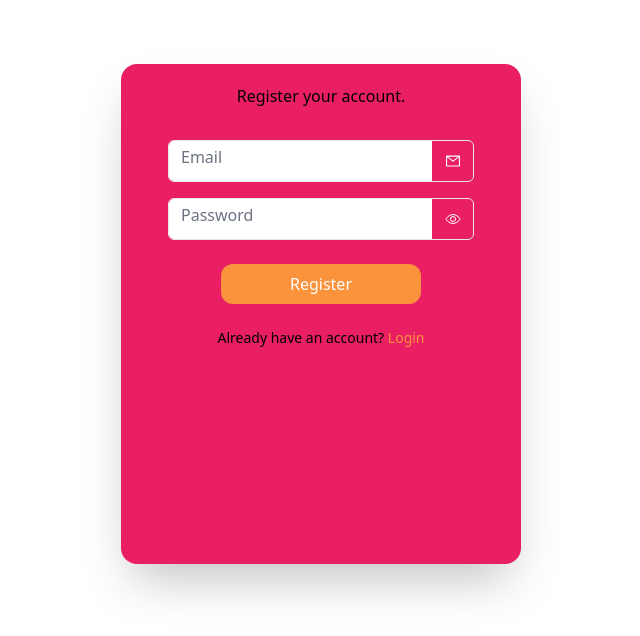
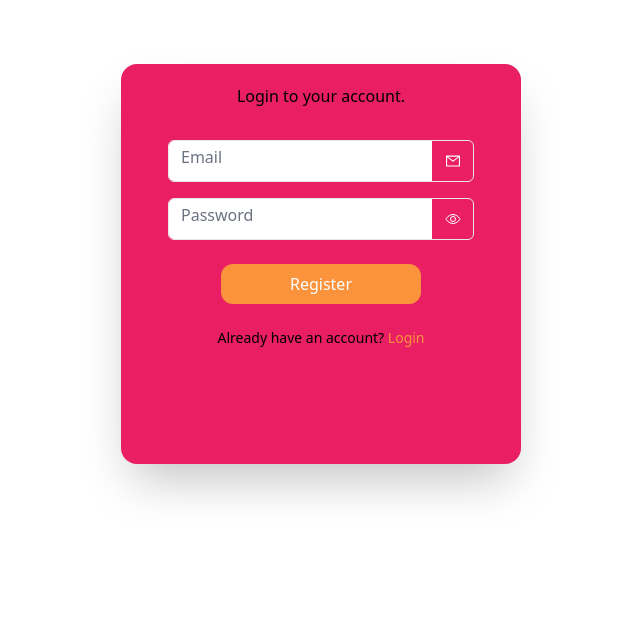
Before and after one commit to Ghasty003/Book-webapp, a React (Vite) app in the folder frontend/: page /login in a window 1280 px wide. Shown: the top 636 px of the page, without its empty margins (319-959 px from the left). Built offline with nearby package versions, Linux system fonts and the light colour scheme.

Commit message:
updated login page

```diff
--- a/frontend/src/pages/Login.jsx
+++ b/frontend/src/pages/Login.jsx
@@ -98,8 +98,8 @@ function Login() {
 
     return (
         <div className='flex justify-center items-center py-16'>
-            <div className='bg-primary  relative w-[400px] h-[500px] shadow-2xl flex flex-col items-center rounded-2xl p-5'>
-                <h2>Register your account.</h2>
+            <div className='bg-primary  relative w-[400px] h-[400px] shadow-2xl flex flex-col items-center rounded-2xl p-5'>
+                <h2>Login to your account.</h2>
                 <form className='w-full mt-4 relative' onSubmit={handleRegister}>
                     <div className='flex justify-between items-center pr-3 relative w-[85%] m-auto border border-gray rounded-md my-4 overflow-hidden'>
                         <input ref={emailInput} className='w-[90%] outline-none p-2' type="text" required value={email} onChange={e => setEmail(e.target.value)} />
```
